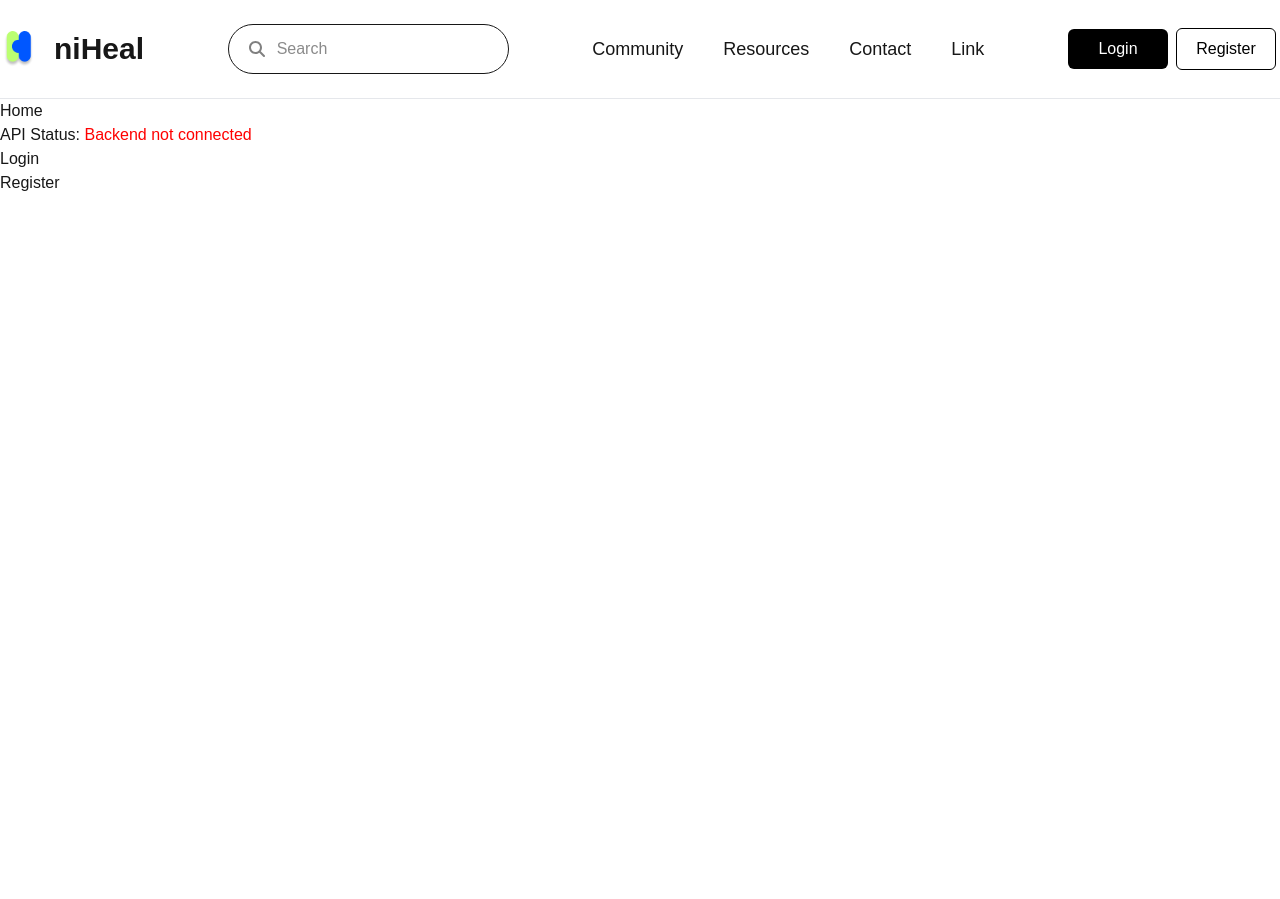
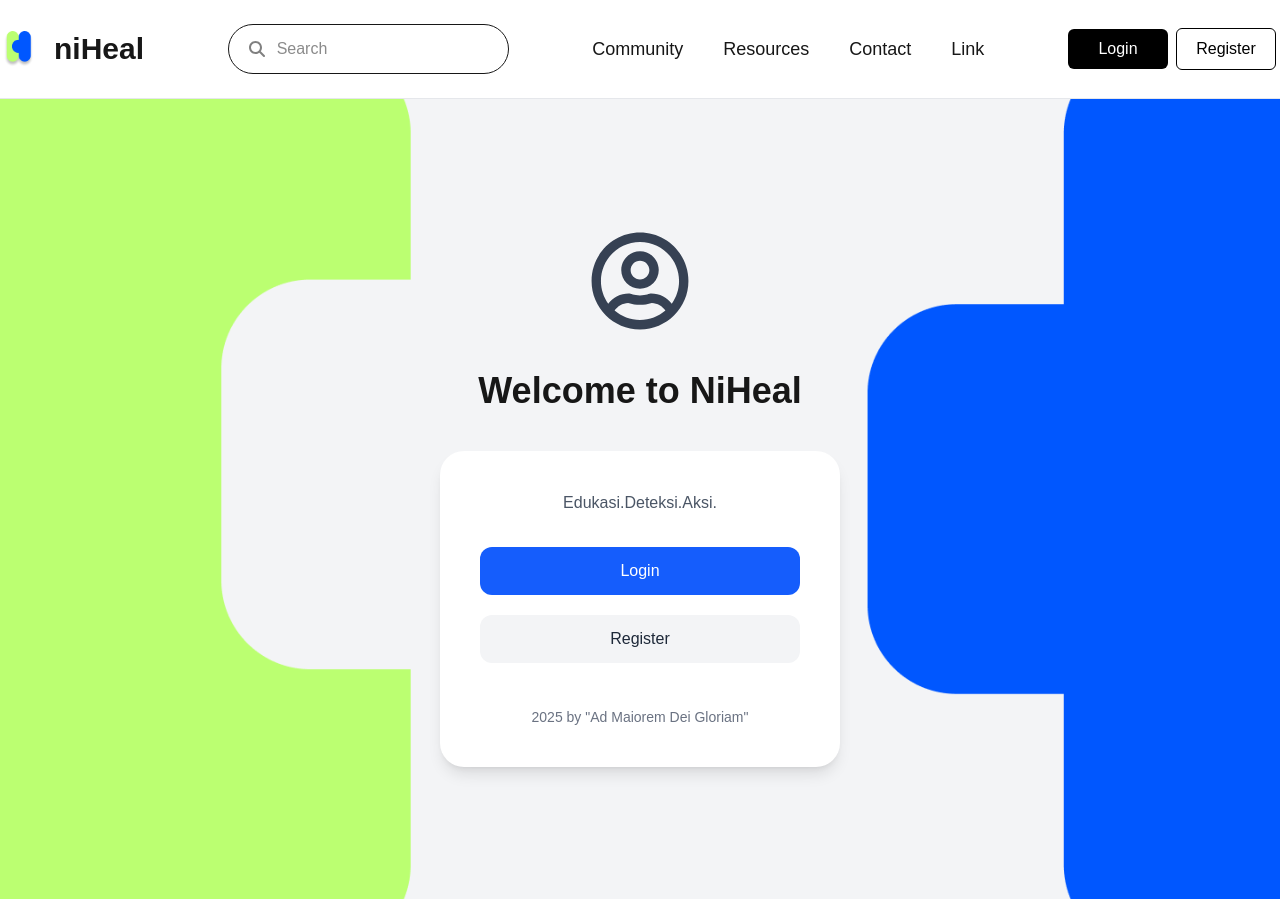
Before and after one commit to britoddd/niheal, a Next.js app in the folder front-end/: page / in a window 1280 px wide. Before the commit the page ends 800 px from the top, so only its background shows below. Built offline with nearby package versions, Linux system fonts and the light colour scheme; no server answers.

Commit message:
fixed index, added gitignore

```diff
--- a/front-end/src/app/page.jsx
+++ b/front-end/src/app/page.jsx
@@ -1,36 +1,43 @@
 'use client';
 
-import React, { useState, useEffect } from 'react';
+import React from 'react';
 import Link from 'next/link';
-import { authAPI } from '../lib/api';
+import Image from 'next/image';
+import { FaRegUserCircle } from 'react-icons/fa';
 
 const Index = () => {
-  const [apiStatus, setApiStatus] = useState('Checking...');
-  const [isConnected, setIsConnected] = useState(false);
+  return (
+    <section className="flex flex-col justify-center items-center min-h-screen p-8 sm:p-20 bg-gray-100 bg-[url(/login_bg.png)] bg-cover bg-center">
+      <div className="flex flex-col items-center text-center pb-6 w-full">
+        <FaRegUserCircle className="text-[100px] text-gray-700 mb-4" />
+      </div>
 
-  useEffect(() => {
-    const checkAPI = async () => {
-      try {
-        const response = await authAPI.checkAPIStatus();
-        setApiStatus(response.message);
-        setIsConnected(true);
-      } catch (error) {
-        setApiStatus('Backend not connected');
-        setIsConnected(false);
-      }
-    };
+      <h1 className="text-4xl font-bold mb-10">Welcome to NiHeal</h1>
 
-    checkAPI();
-  }, []);
+      <div className="flex flex-col items-center justify-center bg-white p-10 rounded-3xl w-[400px] shadow-lg gap-5">
+        <p className="text-gray-600 mb-3 text-center">
+          Edukasi.Deteksi.Aksi.
+        </p>
 
-  return (
-    <div>
-      <h1>Home</h1>
-      <p>API Status: <span style={{ color: isConnected ? 'green' : 'red' }}>{apiStatus}</span></p>
-      <Link href="/login">Login</Link>
-      <br />
-      <Link href="/register">Register</Link>
-    </div>
+        <Link
+          href="/login"
+          className="bg-blue-600 text-white px-6 py-3 rounded-xl w-full text-center hover:bg-blue-700 transition"
+        >
+          Login
+        </Link>
+
+        <Link
+          href="/register"
+          className="bg-gray-100 text-gray-800 px-6 py-3 rounded-xl w-full text-center hover:bg-gray-200 transition"
+        >
+          Register
+        </Link>
+
+        <div className="mt-6 text-sm text-gray-500">
+          <p>{new Date().getFullYear()} by "Ad Maiorem Dei Gloriam"</p>
+        </div>
+      </div>
+    </section>
   );
 };
 
```
Also changed, not shown: 1 other file (tests, documents, lock files or other folders).
